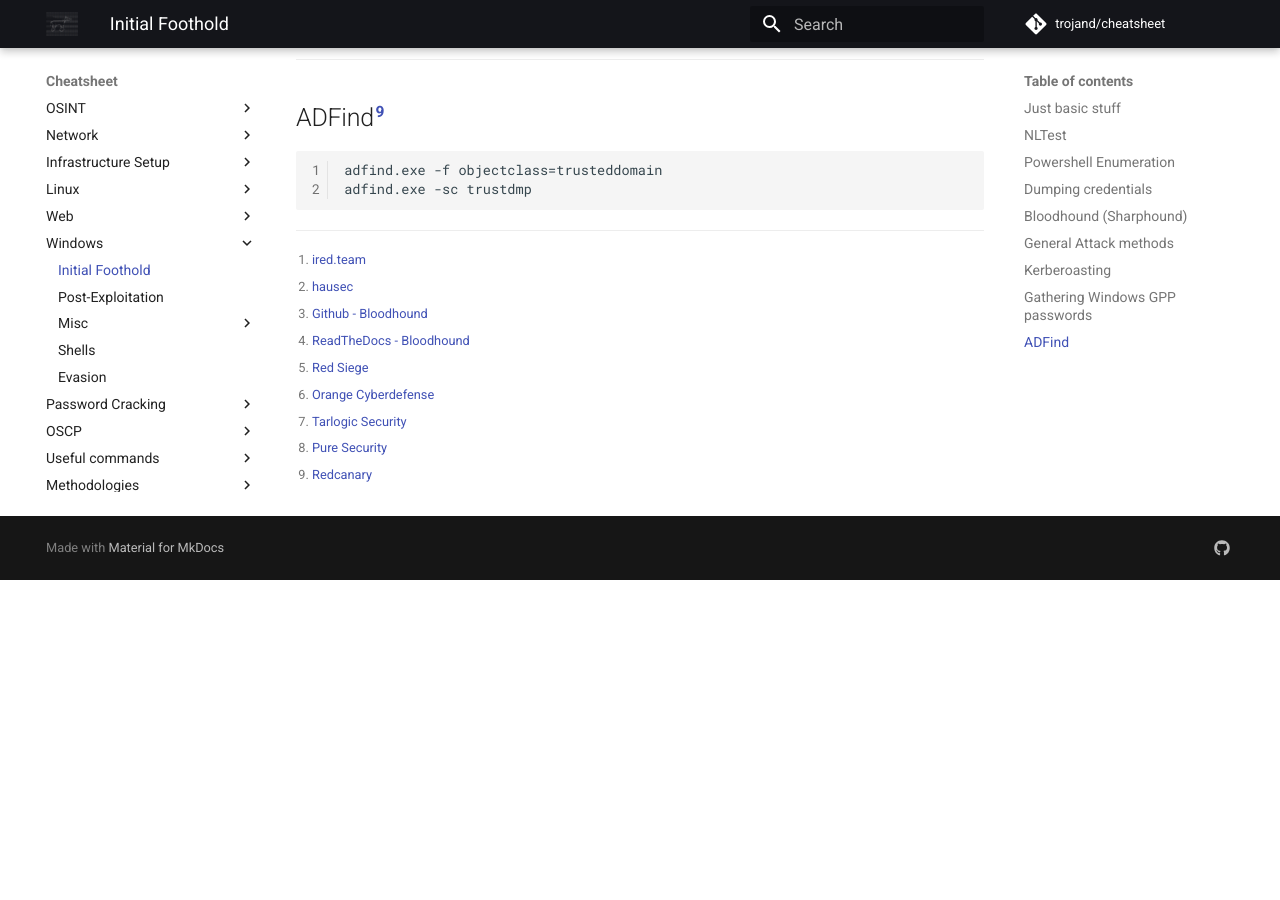
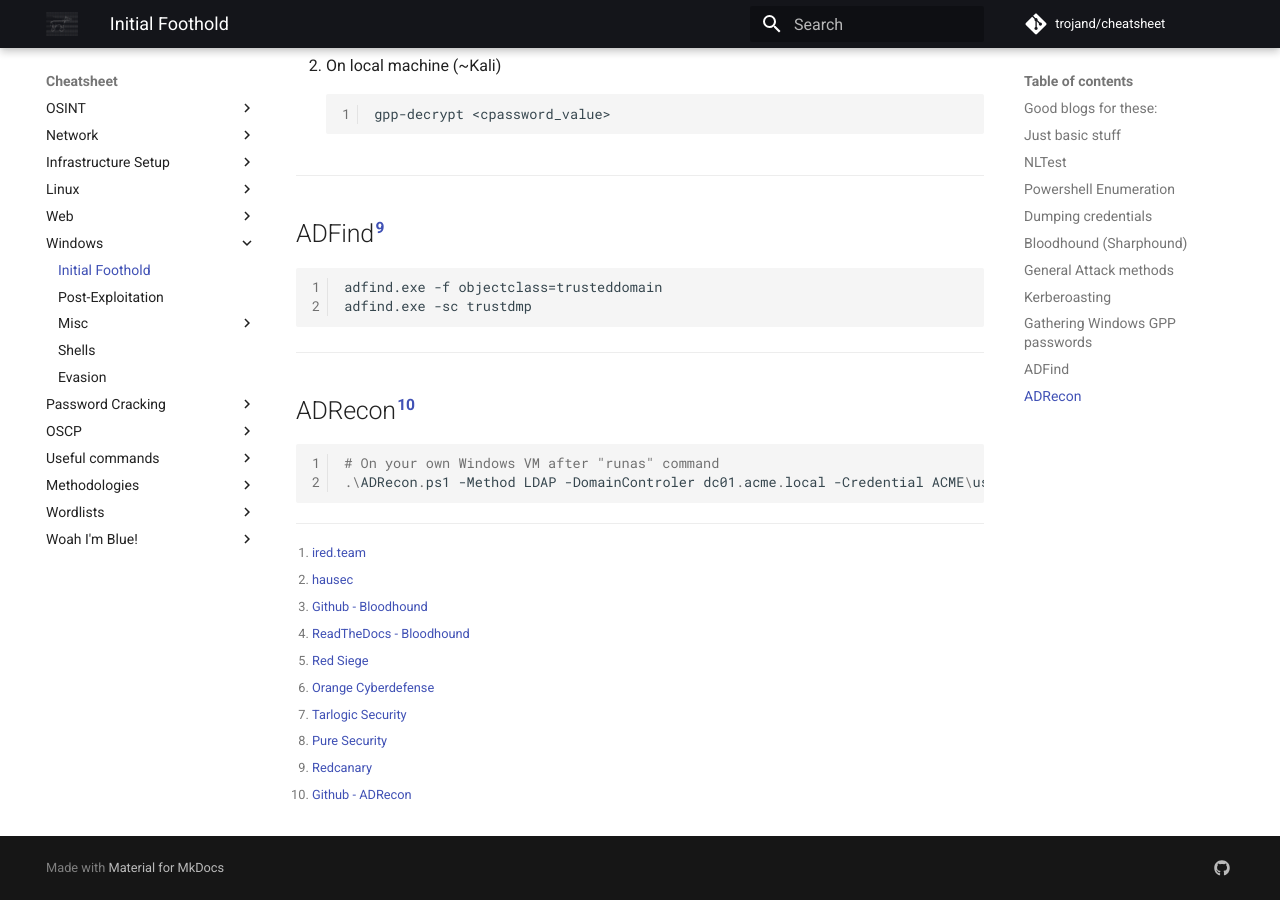
Before and after one commit to trojand/cheatsheet, an MkDocs documentation site: the page built from docs/Windows/Initial_Foothold.md, in a window 1280 px wide and 900 px high, scrolled down 3425 px. Built offline with MkDocs 1.6.1 and Material for MkDocs 9.7.7, drawn with Linux system fonts in a browser that asks for light colours; comment, search, counter and statistics services are not loaded; before the commit the page ends 4005 px from its top, so only the background shows below that; some of the changed text lies outside the part shown.

Commit message:
Update Initial_Foothold.md

````diff
--- a/docs/Windows/Initial_Foothold.md
+++ b/docs/Windows/Initial_Foothold.md
@@ -2,6 +2,9 @@
 
 
 **Note:** Try as much as possible to [Live off the land](https://lolbas-project.github.io/)
+## Good blogs for these:
+* [BHIS - Finding Buried Treasure SMB](https://www.blackhillsinfosec.com/finding-buried-treasure-in-server-message-block-smb/)
+
 ___
 
 ## Just basic stuff
@@ -134,6 +137,13 @@ adfind.exe -f objectclass=trusteddomain
 adfind.exe -sc trustdmp
 ```
 
+---
+## ADRecon[^10]
+```powershell
+# On your own Windows VM after "runas" command
+.\ADRecon.ps1 -Method LDAP -DomainControler dc01.acme.local -Credential ACME\user01
+```
+
 [^1]: [ired.team](https://www.ired.team/offensive-security-experiments/offensive-security-cheetsheets)
 [^2]: [hausec](https://hausec.com/2019/03/12/penetration-testing-active-directory-part-ii/)
 [^3]: [Github - Bloodhound](https://github.com/BloodHoundAD/BloodHound/tree/master/Collectors)
@@ -143,3 +153,4 @@ adfind.exe -sc trustdmp
 [^7]: [Tarlogic Security](https://gist.github.com/TarlogicSecurity/2f221924fef8c14a1d8e29f3cb5c5c4a)
 [^8]: [Pure Security](https://pure.security/dumping-windows-credentials/)
 [^9]: [Redcanary](https://redcanary.com/threat-detection-report/techniques/domain-trust-discovery/)
+[^10]: [Github - ADRecon](https://github.com/adrecon/ADRecon)
````
